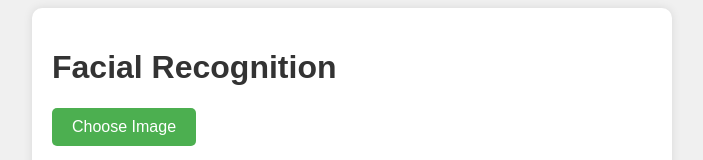
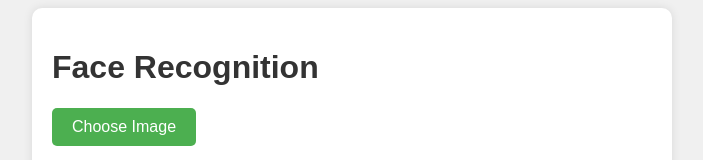
Before and after one commit to logesh81098/Face-Recognition, a plain HTML site: page templates/index.html in a window 1280 px wide. Shown: the top 160 px of the page, without its empty margins (288-991 px from the left). Drawn offline with Linux system fonts and the light colour scheme.

Commit message:
Updated Application Index file

```diff
--- a/templates/index.html
+++ b/templates/index.html
@@ -3,7 +3,7 @@
 <head>
     <meta charset="UTF-8">
     <meta name="viewport" content="width=device-width, initial-scale=1.0">
-    <title>Facial Recognition</title>
+    <title>Face Recognition</title>
     <style>
         body {
             background-color: #f0f0f0; /* Light gray background color */
@@ -49,7 +49,7 @@
 </head>
 <body>
     <div class="container">
-        <h1>Facial Recognition</h1>
+        <h1>Face Recognition</h1>
         <form id="upload-form" method="post" enctype="multipart/form-data">
             <div class="form-group">
                 <label for="file-upload" class="custom-file-upload">Choose Image</label>
```
Also changed, not shown: 2 other files.
